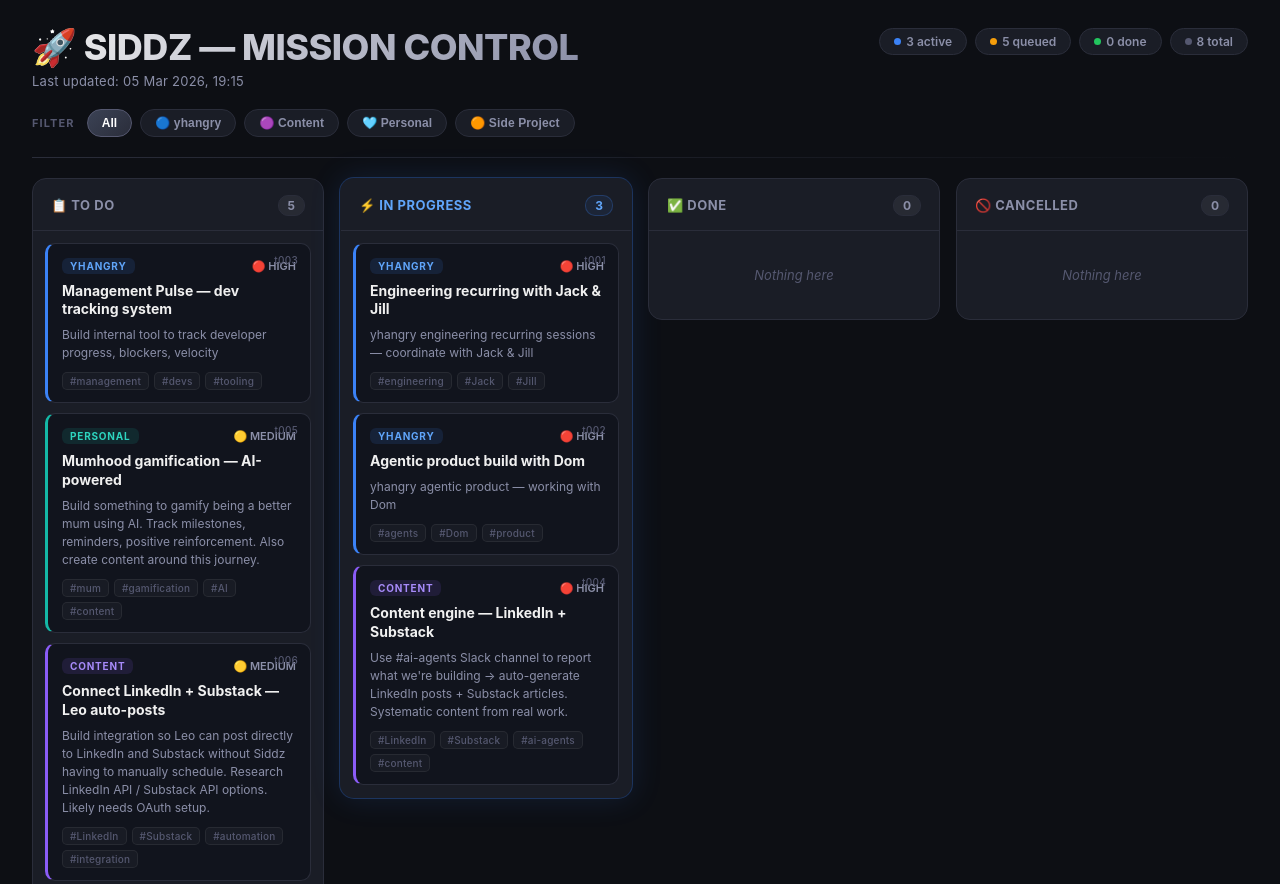
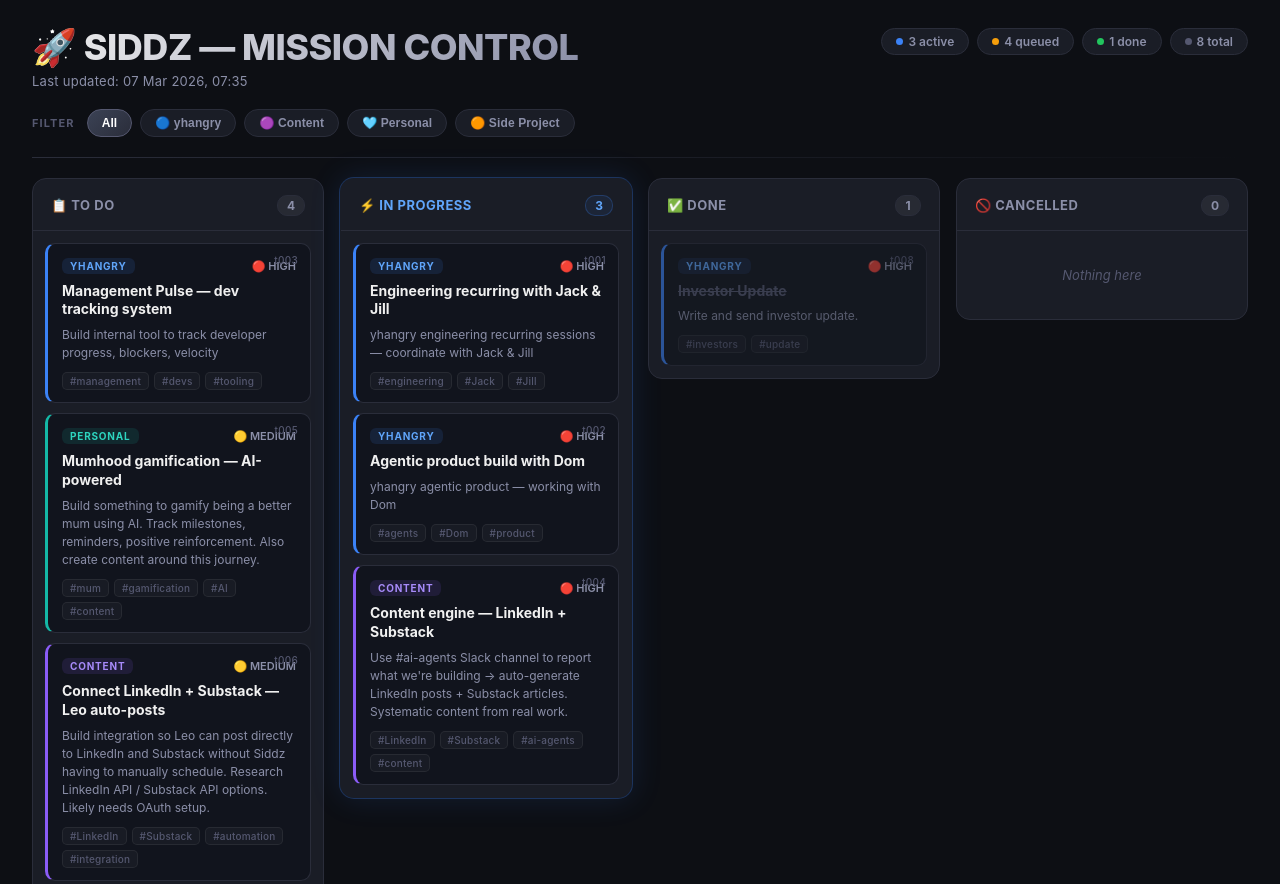
Before and after one commit to leojarvis91/mission-control, a plain HTML site: page index.html in a window 1280 px wide. Shown: the top 884 px of the page. Drawn offline with Linux system fonts and the light colour scheme.

Commit message:
Board update 2026-03-07T09:04

```diff
--- a/index.html
+++ b/index.html
@@ -431,7 +431,7 @@
 //  TASK DATA — regenerate this block on changes
 // ─────────────────────────────────────────────
 const TASK_DATA = {
-  "lastUpdated": "2026-03-05T19:15:00.000Z",
+  "lastUpdated": "2026-03-07T07:35:00.000Z",
   "tasks": [
     {
       "id": "t001",
@@ -560,17 +560,17 @@ const TASK_DATA = {
       "id": "t008",
       "title": "Investor Update",
       "detail": "Write and send investor update.",
-      "status": "TODO",
+      "status": "DONE",
       "category": "yhangry",
       "priority": "HIGH",
       "createdAt": "2026-03-05T19:15:00.000Z",
-      "updatedAt": "2026-03-05T19:15:00.000Z",
+      "updatedAt": "2026-03-07T07:35:00.000Z",
       "dueDate": null,
       "tags": [
         "investors",
         "update"
       ],
-      "completedAt": null
+      "completedAt": "2026-03-07T07:35:00.000Z"
     }
   ]
 };
```
